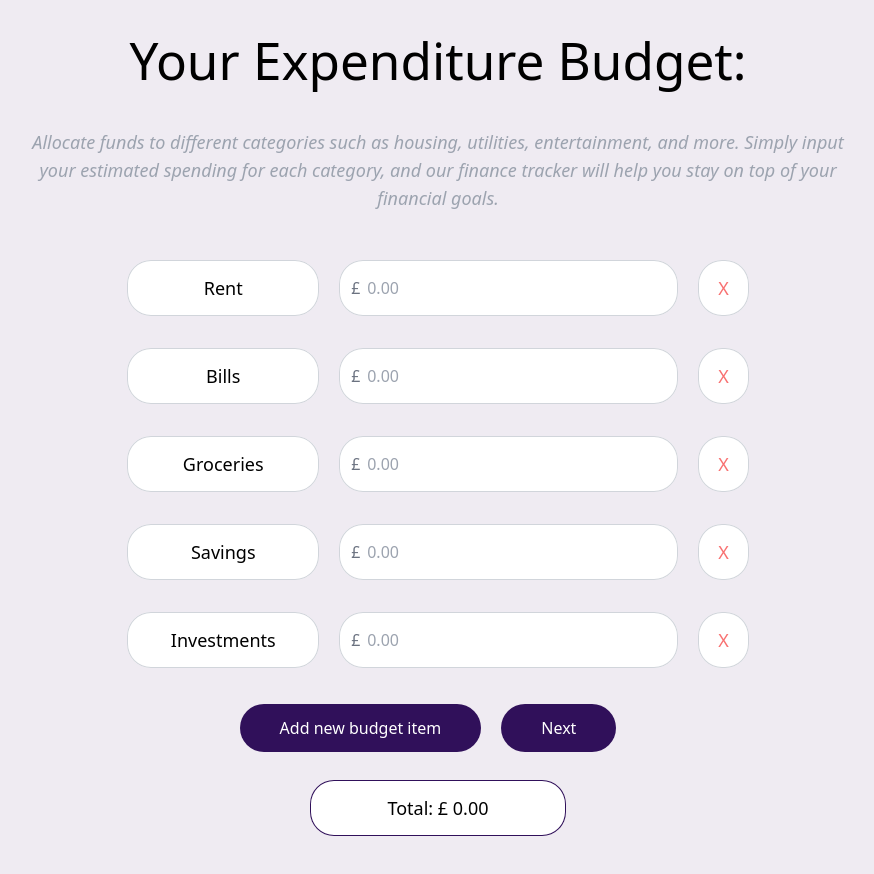
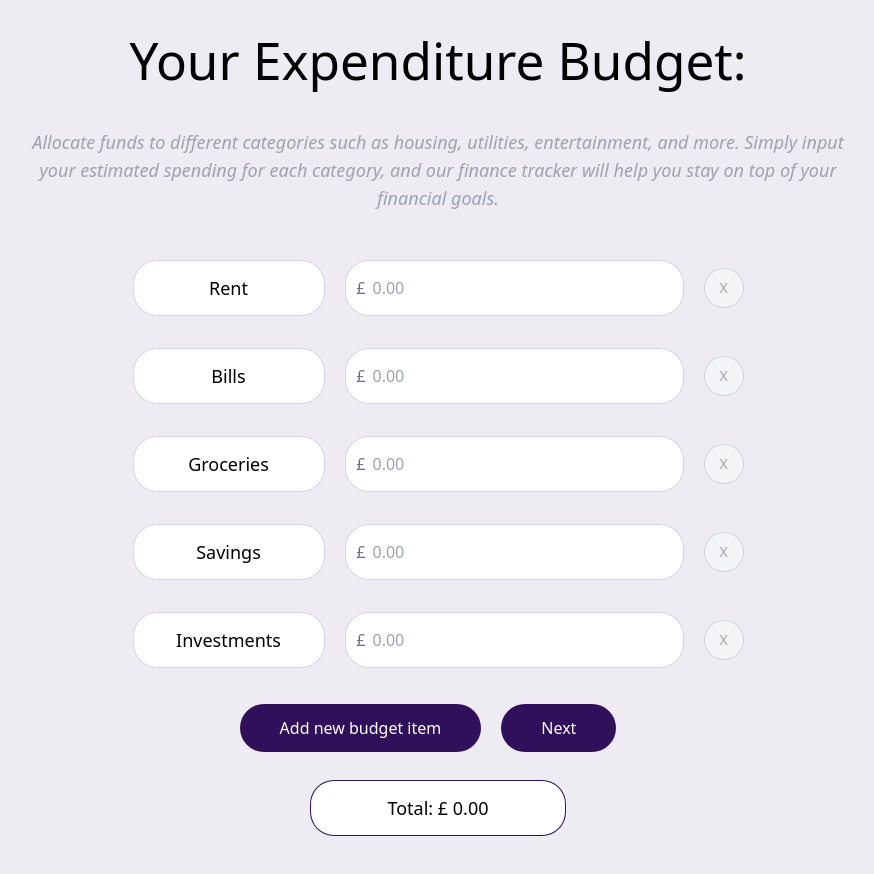
Before and after one commit to MrKatrish/insight_wallet, a React (Vite) app: page /budget in a window 1280 px wide. Shown: the whole page, without its empty margins (202-1076 px from the left). Built offline with nearby package versions, Linux system fonts and the light colour scheme.

Commit message:
styled X buttons in user input

```diff
--- a/src/components/UserInput.jsx
+++ b/src/components/UserInput.jsx
@@ -11,7 +11,7 @@ export default function UserInput({labelTitle, labelAmount, handleChange, handle
             </div>
             <input type="number" className="rounded-3xl border-0 py-4 pl-7 pr-20 ring-1 ring-inset ring-gray-300 placeholder:text-gray-400" placeholder="0.00" value={labelAmount === 0 ? "" : labelAmount} onChange={(e) => handleChange(id,e)} />
             </div>
-            <button onClick={() => handleDelete(id)} className="text-lg font-medium border-0 px-5 mx-5 ring-1 ring-inset ring-gray-300 rounded-3xl bg-white text-red-400">X</button>
+            <button onClick={() => handleDelete(id)} className="text-sm font-medium border-0 w-10 h-10 px-2 mx-5 mt-2 ring-1 ring-inset ring-gray-300 rounded-3xl bg-gray-100 text-gray-400">X</button>
         </div>
         </>
     );
```
